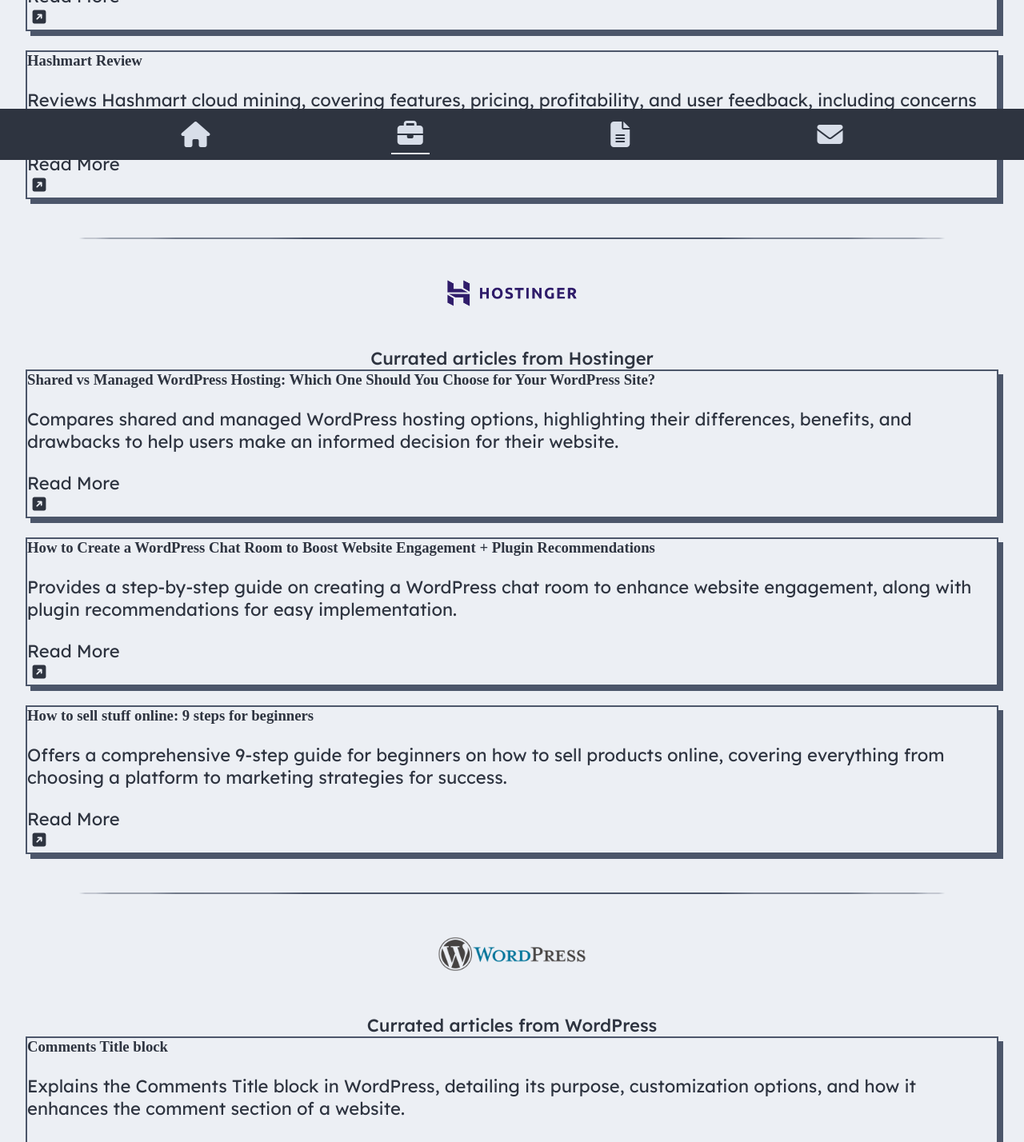
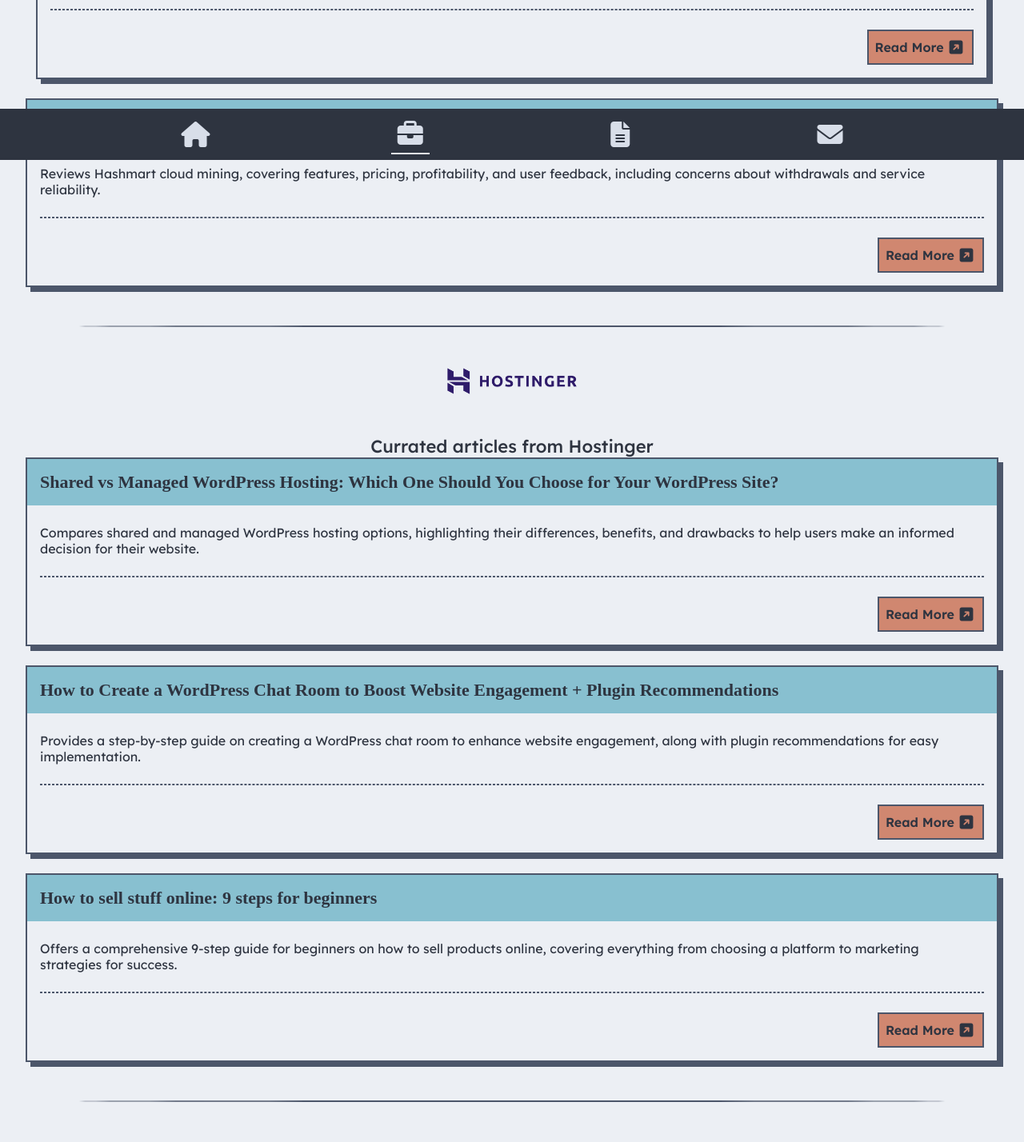
Before and after one commit to yogskr/seo-writing-portfolio, a React (Vite) app: page /portfolio in a window 1280 px wide. Shown: the part 600-2028 px from the top of the page at 80% size. Built offline with nearby package versions, Linux system fonts and the light colour scheme; a web font is replaced by a local one.

Commit message:
Refactor Cards content

```diff
--- a/src/components/cards/Cards.jsx
+++ b/src/components/cards/Cards.jsx
@@ -10,15 +10,18 @@ function bitdegreeCard() {
     <section className="cards">
       {bitdegreeArticles.map((article) => (
         <div key={article.id} className="card bitdegree-articles">
-          <h3>{article.title}</h3>
-          <p>{article.description}</p>
+          <h3 className="card-title">{article.title}</h3>
+          <p className="card-text">{article.description}</p>
+          <div className="line-break-container">
+            <hr className="card-line-break" />
+          </div>
           <a
             href={article.url}
             target="_blank"
             rel="noopener noreferrer"
-            className="button"
+            className="read-article"
           >
-            <p>Read More</p>
+            Read More
             <svg
               className="arrow-button"
               xmlns="http://www.w3.org/2000/svg"
@@ -38,15 +41,18 @@ function hostingerCard() {
     <section className="cards">
       {hostingerArticles.map((article) => (
         <div key={article.id} className="card hostinger-articles">
-          <h3>{article.title}</h3>
-          <p>{article.description}</p>
+          <h3 className="card-title">{article.title}</h3>
+          <p className="card-text">{article.description}</p>
+          <div className="line-break-container">
+            <hr className="card-line-break" />
+          </div>
           <a
             href={article.url}
             target="_blank"
             rel="noopener noreferrer"
-            className="button"
+            className="read-article"
           >
-            <p>Read More</p>
+            Read More
             <svg
               className="arrow-button"
               xmlns="http://www.w3.org/2000/svg"
@@ -66,15 +72,18 @@ function wordpressCard() {
     <section className="cards">
       {wordpressArticles.map((article) => (
         <div key={article.id} className="card wordpress-articles">
-          <h3>{article.title}</h3>
-          <p>{article.description}</p>
+          <h3 className="card-title">{article.title}</h3>
+          <p className="card-text">{article.description}</p>
+          <div className="line-break-container">
+            <hr className="card-line-break" />
+          </div>
           <a
             href={article.url}
             target="_blank"
             rel="noopener noreferrer"
-            className="button"
+            className="read-article"
           >
-            <p>Read More</p>
+            Read More
             <svg
               className="arrow-button"
               xmlns="http://www.w3.org/2000/svg"
```
